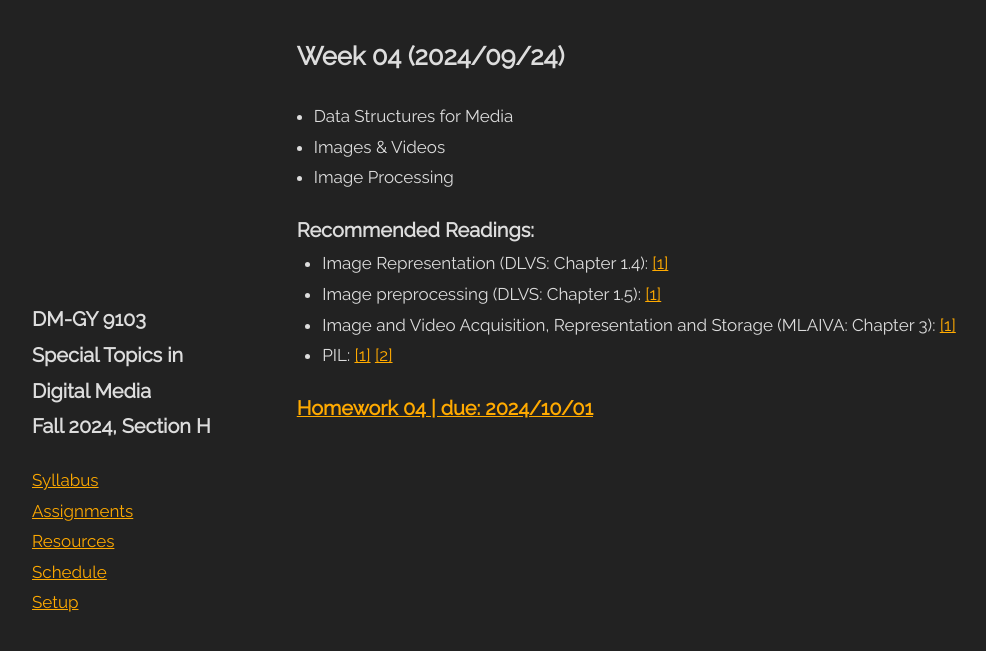
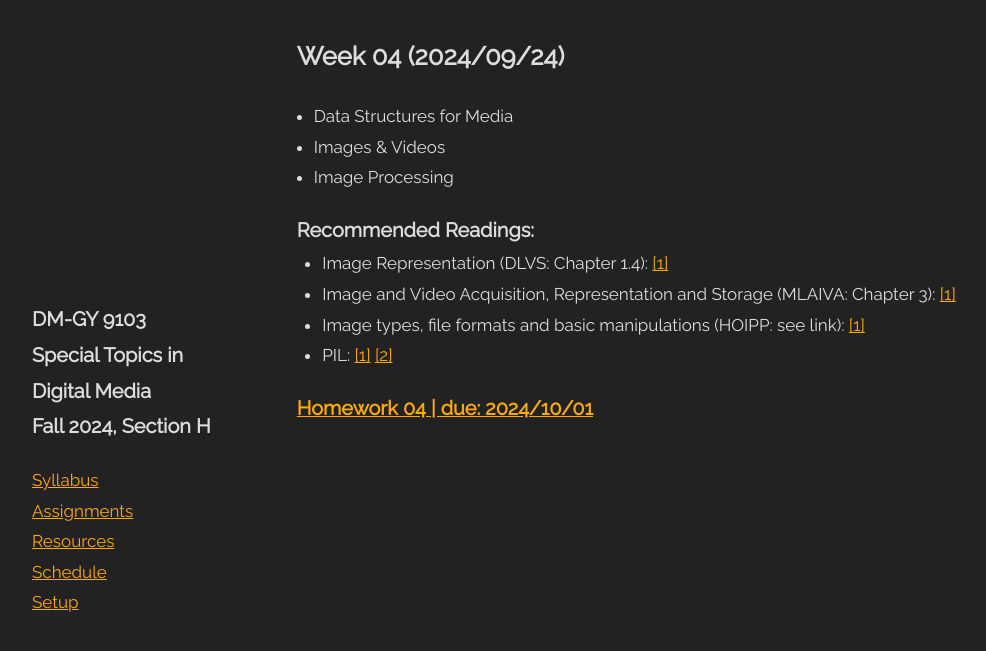
Before and after one commit to 9103H/9103H.github.io, a Jekyll site: the page built from _pages/week/04.md, in a window 1280 px wide. Shown: the top 651 px of the page, without its empty margins (36-1022 px from the left). Built offline with Jekyll 4.4.1, drawn with Linux system fonts in a browser that asks for light colours.

```diff
--- a/_pages/week/04.md
+++ b/_pages/week/04.md
@@ -14,12 +14,12 @@ readings:
   - title: "Image Representation (DLVS: Chapter 1.4)"
     urls:
       - https://learning-oreilly-com.proxy.library.nyu.edu/library/view/deep-learning-for/9781617296192/OEBPS/Text/01.htm#heading_id_16
-  - title: "Image preprocessing (DLVS: Chapter 1.5)"
-    urls:
-      - https://learning-oreilly-com.proxy.library.nyu.edu/library/view/deep-learning-for/9781617296192/OEBPS/Text/01.htm#heading_id_20
   - title: "Image and Video Acquisition, Representation and Storage (MLAIVA: Chapter 3)"
     urls:
       - https://ebookcentral.proquest.com/lib/nyulibrary-ebooks/reader.action?docID=3062703&ppg=64
+  - title: "Image types, file formats and basic manipulations (HOIPP: see link)"
+    urls:
+      - https://learning-oreilly-com.proxy.library.nyu.edu/library/view/hands-on-image-processing/9781789343731/600fca92-fd57-4054-8010-e5d49fb4f30b.xhtml
   - title: PIL
     urls:
       - https://pillow.readthedocs.io/en/stable/
```
